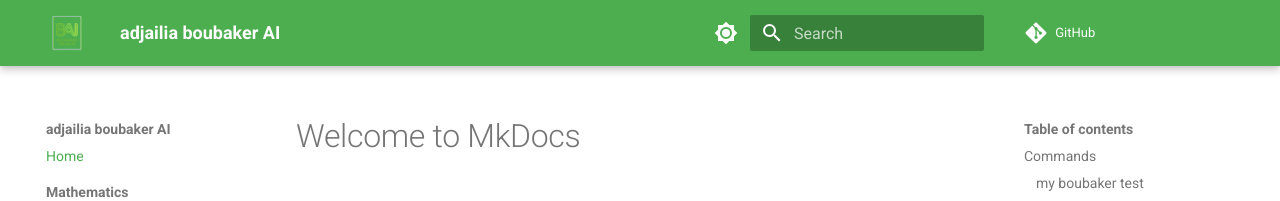
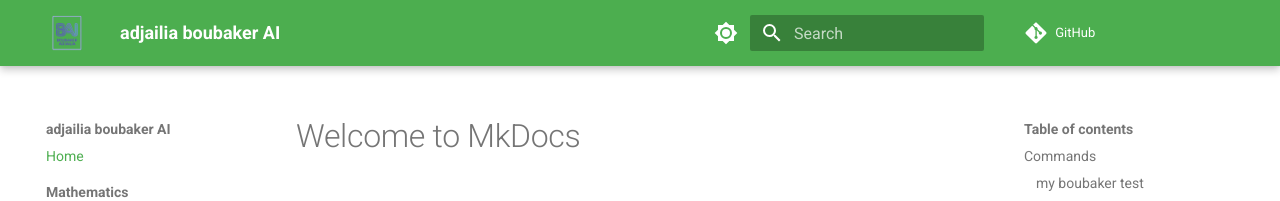
Before and after one commit to adjailia/adjailia.github.io, an MkDocs documentation site: the page built from docs/index.md, in a window 1280 px wide. Shown: the top 201 px of the page. Built offline with MkDocs 1.6.1 and Material for MkDocs 9.7.7, drawn with Linux system fonts in a browser that asks for light colours; comment, search, counter and statistics services are not loaded.

Commit message:
Set final_glass_logo.png as official logo

```diff
--- a/mkdocs.yml
+++ b/mkdocs.yml
@@ -7,8 +7,8 @@ site_url: "https://adjailia.github.io/adjailia.github.io/"
 # Theme and Appearance
 theme:
   name: material
-  logo: assets/copilot_green_logo.png
-  favicon: assets/copilot_green_logo.png
+  logo: assets/final_glass_logo.png
+  favicon: assets/final_glass_logo.png
   language: en               # Switch to English for LTR layout (Nav left, TOC right)
   palette:
     - media: "(prefers-color-scheme: light)"
```
